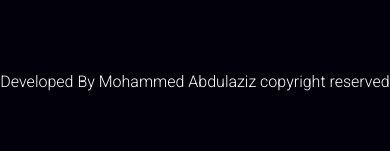
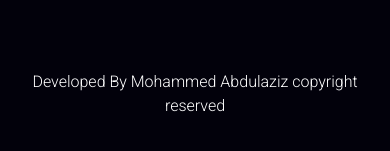
Before and after one commit to mohammed884/port, a Next.js app in the folder app/: page / in a window 390 px wide. Shown: the part 3806-3957 px from the top of the page. Built offline with nearby package versions, Linux system fonts and the light colour scheme; a web font is replaced by a local one.

Commit message:
fix footer

```diff
--- a/app/components/Footer.js
+++ b/app/components/Footer.js
@@ -1,6 +1,6 @@
 export default function Footer() {
   return (
-    <footer className="sm:h-[12vh] md:h-[10vh] w-[100%] text-center text-text_primary">
+    <footer className="sm:h-[12vh] md:h-[10vh] w-[85%] mx-auto text-center text-text_primary">
       <h3>Developed By Mohammed Abdulaziz copyright reserved</h3>
     </footer>
   );
--- a/app/components/contact_me.js
+++ b/app/components/contact_me.js
@@ -13,7 +13,7 @@ export default function Contact_me({ contactRef }) {
             subject,
             message,
         };
-        const res = await axios.post('https://mohammed-portfolio0.vercel.app/api/email', data);
+        const res = await axios.post('/api/email', data);
         if (!res.data.done) {
             setErrMessage(res.data.err);
             setSuccMessage('');
```
